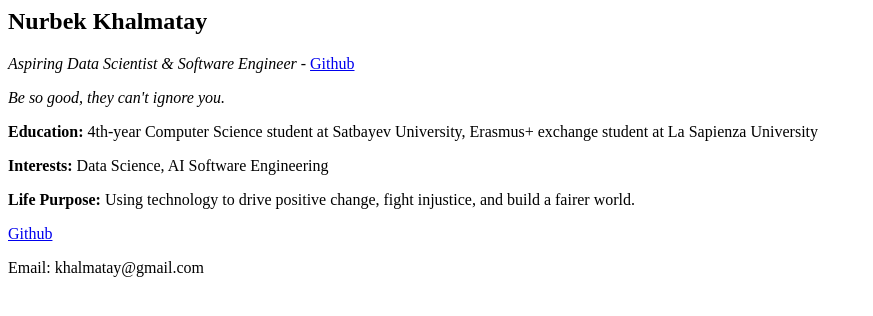
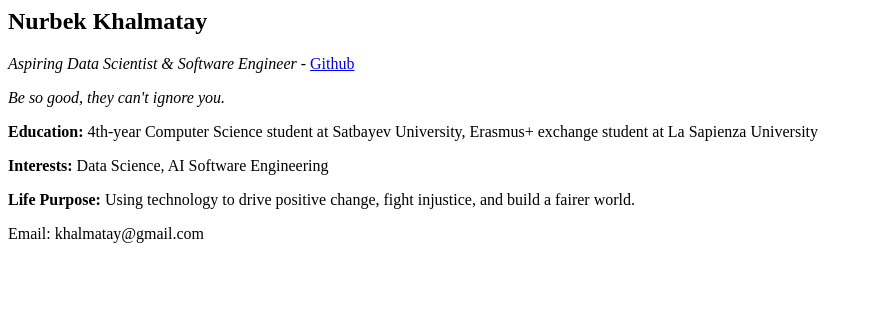
Before and after one commit to khalmatay/khalmatay.github.io, a plain HTML site: page index.html in a window 1280 px wide. Shown: the whole page, without its empty margins (0-873 px from the left). Drawn offline with Linux system fonts and the light colour scheme.

Commit message:
Update index.html

```diff
--- a/index.html
+++ b/index.html
@@ -16,5 +16,4 @@ Data Science, AI Software Engineering
 Using technology to drive positive change, fight injustice, and build a fairer world.
 </p>
 
-<a href="https://github.com/khalmatay">Github</a>
 <p>Email: khalmatay@gmail.com</p>
```
